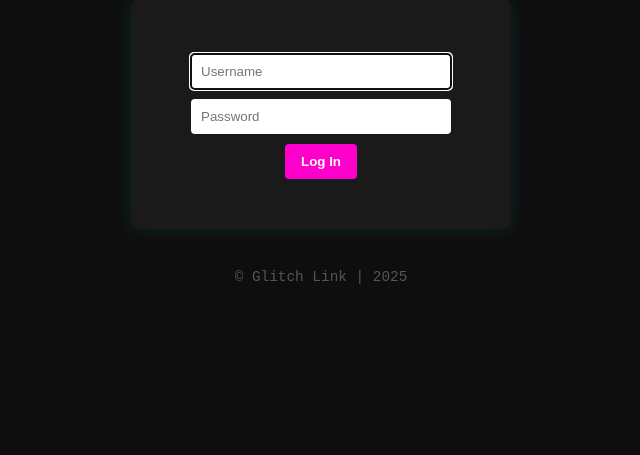
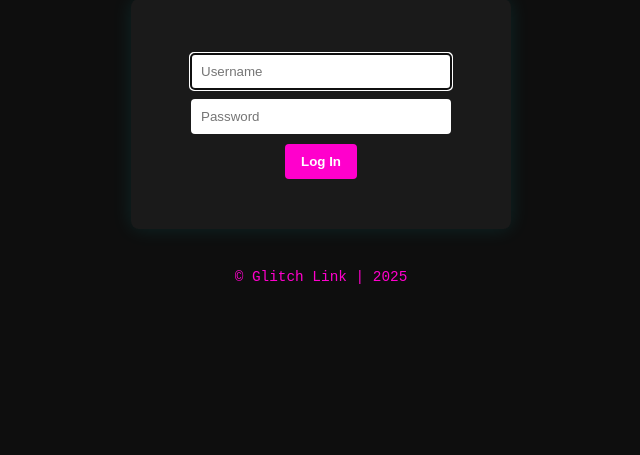
Before and after one commit to blonduk/qr-tracker, a Flask app: page /login in a window 1280 px wide. Shown: the part 177-632 px from the top of the page, without its empty margins (319-959 px from the left). Run offline with Flask 3, Linux system fonts and the light colour scheme.

Commit message:
Update style.css

```diff
--- a/static/style.css
+++ b/static/style.css
@@ -132,7 +132,7 @@ tr:nth-child(even) {
 footer {
     margin-top: 40px;
     font-size: 0.9em;
-    color: #555;
+    color: #FF00CC;
 }
 
 .buttons-row {
```
